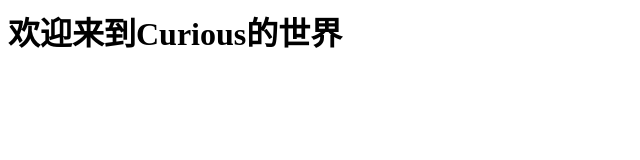
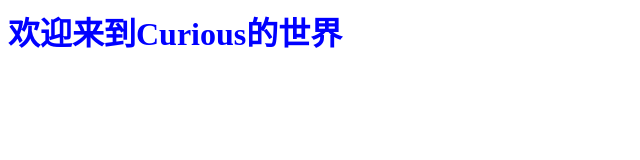
Before and after one commit to Curious-chen/Curious-chen.github.io, a plain HTML site: page index.html in a window 1280 px wide. Shown: the whole page, without its empty margins (0-640 px from the left). Drawn offline with Linux system fonts and the light colour scheme.

Commit message:
第一次修改
更改颜色为蓝色

```diff
--- a/index.html
+++ b/index.html
@@ -1 +1 @@
-<h1>欢迎来到Curious的世界</h1>
+<h1 style = "color:blue">欢迎来到Curious的世界</h1>
```
